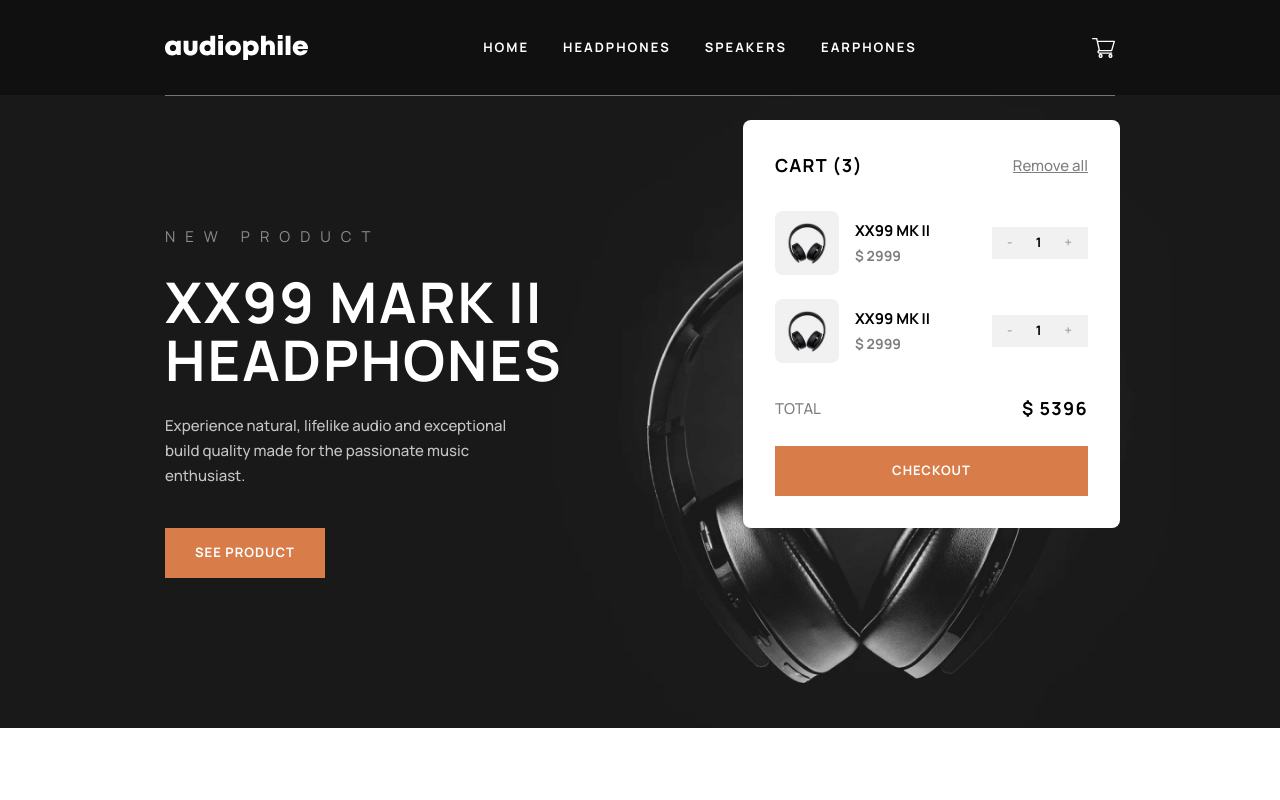
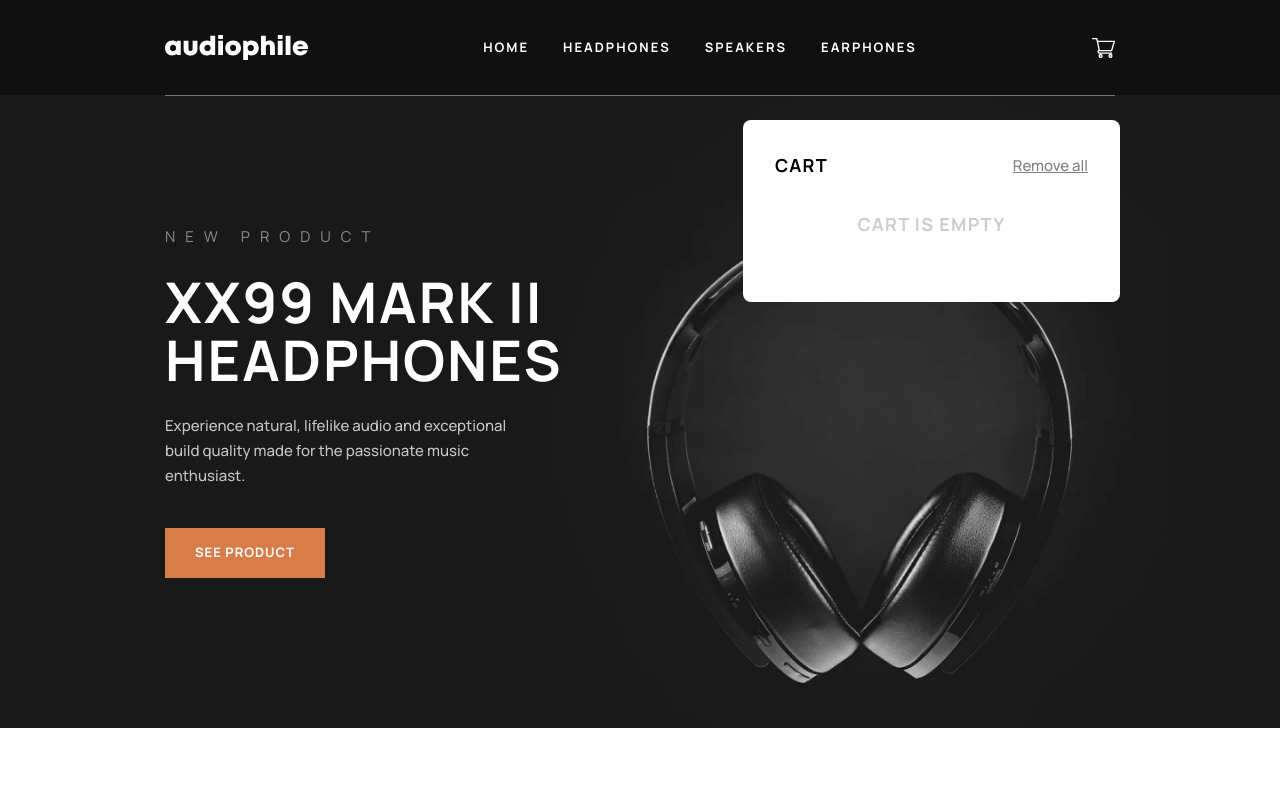
Before and after one commit to BBualdo/Audiophile, a React (Vite) app: page / in a window 1280 px wide. Both pictures are taken after a click on the element 1103 px from the left and 47 px from the top of the page. Shown: the top 800 px of the page. Built offline with nearby package versions, Linux system fonts and the light colour scheme.

Commit message:
Displayed added items in cart (no combining)

```diff
--- a/src/App.jsx
+++ b/src/App.jsx
@@ -42,9 +42,16 @@ const App = () => {
 	};
 
 	const [cartData, setCartData] = React.useState([]);
+	const [totalPrice, setTotalPrice] = React.useState(0);
 
 	const addToCart = (product) => {
 		setCartData([...cartData, product]);
+		setTotalPrice((prevPrice) => prevPrice + product.price);
+	};
+
+	const clearCart = () => {
+		setCartData([]);
+		setTotalPrice(0);
 	};
 
 	const [count, setCount] = React.useState(1);
@@ -66,9 +73,9 @@ const App = () => {
 					<Route
 						element={
 							<Layout
-								count={count}
-								increase={increaseCount}
-								decrease={decreaseCount}
+								cart={cartData}
+								clearCart={clearCart}
+								totalPrice={totalPrice}
 							/>
 						}
 					>
@@ -85,7 +92,6 @@ const App = () => {
 									increase={increaseCount}
 									decrease={decreaseCount}
 									addToCart={addToCart}
-									cart={cartData}
 								/>
 							}
 						/>
--- a/src/components/Cart.jsx
+++ b/src/components/Cart.jsx
@@ -1,84 +1,71 @@
 import React from 'react';
 import { Link } from 'react-router-dom';
 
-import cartIcon from '../assets/cart/image-xx99-mark-two-headphones.jpg';
-
 const Cart = (props) => {
+	const cartElements = props.cart.map((item, index) => {
 		return (
-		<div className='rounded-[8px] p-8 bg-white'>
-			<div className='flex justify-between items-center'>
-				<h6 className='h6 text-black'>Cart (3)</h6>
-				<p className='text-[15px] font-[500] leading-[25px] underline text-black/50 cursor-pointer hover:text-cream transition-all duration-200'>
-					Remove all
-				</p>
-			</div>
-			<div className='flex flex-col items-center gap-6 py-8 overflow-y-auto max-h-[304px]'>
-				<div className='w-full flex items-center justify-between'>
+			<div key={index} className='w-full flex items-center justify-between'>
 				<div className='flex items-center gap-4'>
 					<div>
-							<img src={cartIcon} className='w-16 h-16 rounded-[8px]' />
+						<img src={item.image} className='w-16 h-16 rounded-[8px]' />
 					</div>
 					<div className='flex flex-col'>
 						<p className='text-[15px] font-bold leading-[25px] text-black'>
-								XX99 MK II
+							{item.name}
 						</p>
 						<p className='text-[14px] font-bold leading-[25px] text-black/50'>
-								$ 2999
+							$ {item.price}
 						</p>
 					</div>
 				</div>
 				<div className='w-[96px] h-[32px] flex justify-between bg-gray-light p-[15px] items-center'>
 					<div
-							onClick={props.decrease}
+						onClick={() => console.log('Decreased quantity')}
 						className='text-[13px] text-black/30 hover:text-cream font-bold tracking-[1px] cursor-pointer'
 					>
 						-
 					</div>
 					<div className='text-[13px] text-black font-bold tracking-[1px]'>
-							{props.count}
+						1
 					</div>
 					<div
-							onClick={props.increase}
+						onClick={() => console.log('Increased quantity')}
 						className='text-[13px] text-black/30 hover:text-cream font-bold tracking-[1px] cursor-pointer'
 					>
 						+
 					</div>
 				</div>
 			</div>
+		);
+	});
 
-				<div className='w-full flex items-center justify-between'>
-					<div className='flex items-center gap-4'>
-						<div>
-							<img src={cartIcon} className='w-16 h-16 rounded-[8px]' />
+	return (
+		<div className='rounded-[8px] p-8 bg-white'>
+			<div className='flex justify-between items-center'>
+				<h6 className='h6 text-black'>
+					Cart {props.cart.length > 0 && `(${props.cart.length})`}
+				</h6>
+				<button
+					onClick={props.clearCart}
+					className='text-[15px] font-[500] leading-[25px] underline text-black/50 hover:text-cream transition-all duration-200'
+				>
+					Remove all
+				</button>
 			</div>
-						<div className='flex flex-col'>
-							<p className='text-[15px] font-bold leading-[25px] text-black'>
-								XX99 MK II
-							</p>
-							<p className='text-[14px] font-bold leading-[25px] text-black/50'>
-								$ 2999
-							</p>
+			<div className='flex flex-col items-center gap-6 py-8 overflow-y-auto max-h-[304px]'>
+				{props.cart.length > 0 ? (
+					cartElements
+				) : (
+					<h6 className='text-black/20'>Cart is empty</h6>
+				)}
 			</div>
-					</div>
-					<div className='w-[96px] h-[32px] flex justify-between bg-gray-light p-[15px] items-center'>
-						<div className='text-[13px] text-black/30 hover:text-cream font-bold tracking-[1px] cursor-pointer'>
-							-
-						</div>
-						<div className='text-[13px] text-black font-bold tracking-[1px]'>
-							1
-						</div>
-						<div className='text-[13px] text-black/30 hover:text-cream font-bold tracking-[1px] cursor-pointer'>
-							+
-						</div>
-					</div>
-				</div>
-			</div>
+			{props.cart.length > 0 && (
 				<div className='flex flex-col gap-6'>
 					<div className='flex justify-between items-center'>
 						<p className='text-[15px] font-[500] leading-[25px] text-black/50 uppercase'>
 							Total
 						</p>
-					<h6 className='h6 text-black'>$ 5396</h6>
+						<h6 className='h6 text-black'>$ {props.totalPrice}</h6>
 					</div>
 					<div>
 						<Link to='/checkout'>
@@ -88,6 +75,7 @@ const Cart = (props) => {
 						</Link>
 					</div>
 				</div>
+			)}
 		</div>
 	);
 };
--- a/src/components/Layout.jsx
+++ b/src/components/Layout.jsx
@@ -8,9 +8,9 @@ const Layout = (props) => {
 	return (
 		<>
 			<Navbar
-				count={props.count}
-				increase={props.increase}
-				decrease={props.decrease}
+				cart={props.cart}
+				clearCart={props.clearCart}
+				totalPrice={props.totalPrice}
 			/>
 			<Outlet />
 			<Footer />
--- a/src/components/Navbar.jsx
+++ b/src/components/Navbar.jsx
@@ -103,9 +103,9 @@ const Navbar = (props) => {
 				{showCart && (
 					<div className='md:w-[377px] absolute xs:left-6 xs:right-6 md:left-auto md:right-10 lg:right-40 top-[120px] z-30'>
 						<Cart
-							count={props.count}
-							increase={props.increase}
-							decrease={props.decrease}
+							cart={props.cart}
+							clearCart={props.clearCart}
+							totalPrice={props.totalPrice}
 						/>
 					</div>
 				)}
--- a/src/pages/Product.jsx
+++ b/src/pages/Product.jsx
@@ -27,7 +27,6 @@ const Product = (props) => {
 			price,
 		};
 		props.addToCart(productToAdd);
-		console.log(props.cart);
 	};
 
 	const {
```
Lines whose indentation alone changed are shown as unchanged.
